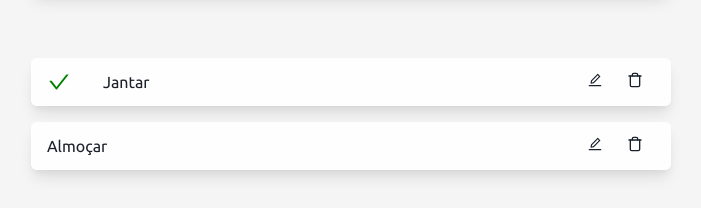
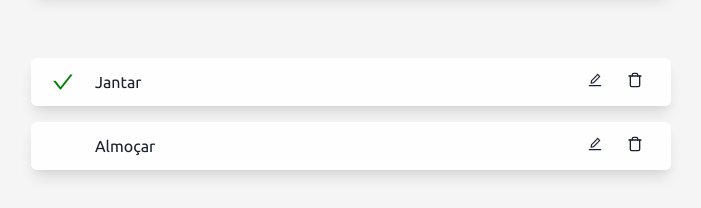
Before and after one commit to euliveiras/node-express-course, a Next.js app in the folder task-manager/task-manager-frontend/: page / in a window 1280 px wide. Shown: the part 306-514 px from the top of the page, without its empty margins (289-990 px from the left). Built offline with nearby package versions, Linux system fonts and the light colour scheme.

Commit message:
styles: refact styles of check icon in task component

```diff
--- a/task-manager/task-manager-frontend/src/components/Task.tsx
+++ b/task-manager/task-manager-frontend/src/components/Task.tsx
@@ -32,10 +32,12 @@ export const Task: React.FC<TaskProps> = ({ id, isCompleted, name }) => {
       bgColor="whiteAlpha.900"
       borderRadius={"md"}
     >
-      <Center pl={4}>
-        {isCompleted && (
-          <Icon as={AiOutlineCheck} color={"green"} mr={8} boxSize={6} />
-        )}
+      <Center justifyContent={"space-between"}>
+        <Center w={16}>
+          {isCompleted && (
+            <Icon as={AiOutlineCheck} color={"green"} boxSize={6} />
+          )}
+        </Center>
         <Text>{name}</Text>
       </Center>
       <Center pr={4}>
```
